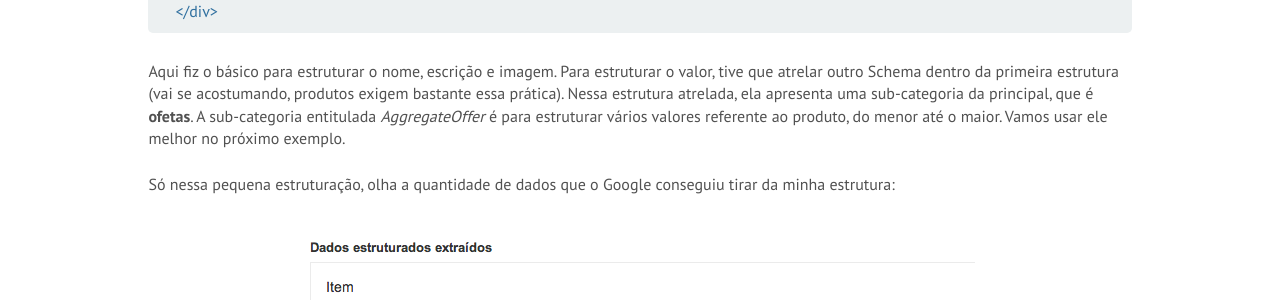
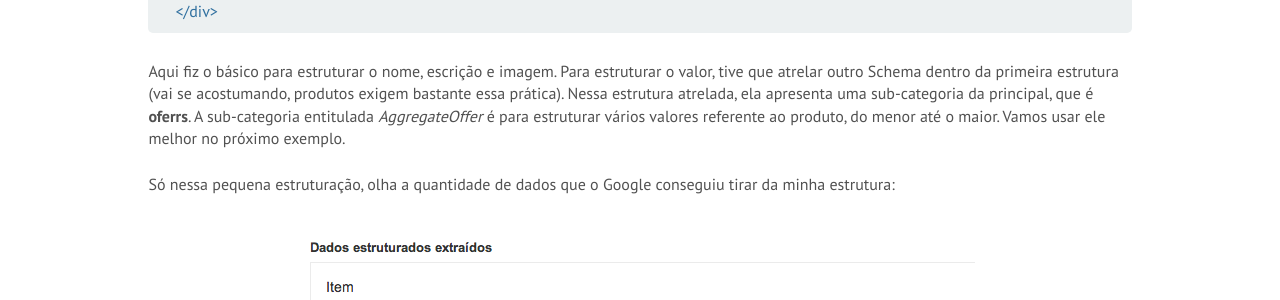
Before and after one commit to reidark/reidark.github.io, a Jekyll site: the page built from _posts/2014-05-02-schema-org-produto.markdown, in a window 1280 px wide and 1400 px high, scrolled down 1678 px. Shown: the part 154-454 px from the top of the window. Built offline with Jekyll 4.4.1, drawn with Linux system fonts in a browser that asks for light colours; nearby versions of some CDN libraries; comment, search, counter and statistics services are not loaded; some of the changed text lies outside the part shown.

Commit message:
Fix post errors.

```diff
--- a/_posts/2014-05-02-schema-org-produto.markdown
+++ b/_posts/2014-05-02-schema-org-produto.markdown
@@ -56,7 +56,7 @@ O processo a gente já sabe, é só entrar no Schema.org e procurar na busca por
 
 {% endhighlight %}
 
-Aqui fiz o básico para estruturar o nome, escrição e imagem. Para estruturar o valor, tive que atrelar outro Schema dentro da primeira estrutura (vai se acostumando, produtos exigem bastante essa prática). Nessa estrutura atrelada, ela apresenta uma sub-categoria da principal, que é **ofetas**. A sub-categoria entitulada *AggregateOffer* é para estruturar vários valores referente ao produto, do menor até o maior. Vamos usar ele melhor no próximo exemplo.
+Aqui fiz o básico para estruturar o nome, escrição e imagem. Para estruturar o valor, tive que atrelar outro Schema dentro da primeira estrutura (vai se acostumando, produtos exigem bastante essa prática). Nessa estrutura atrelada, ela apresenta uma sub-categoria da principal, que é **oferrs**. A sub-categoria entitulada *AggregateOffer* é para estruturar vários valores referente ao produto, do menor até o maior. Vamos usar ele melhor no próximo exemplo.
 
 Só nessa pequena estruturação, olha a quantidade de dados que o Google conseguiu tirar da minha estrutura:
 
```
Also changed, not shown: other parts of _posts/2014-05-02-schema-org-produto.markdown (+2 -2 lines).
